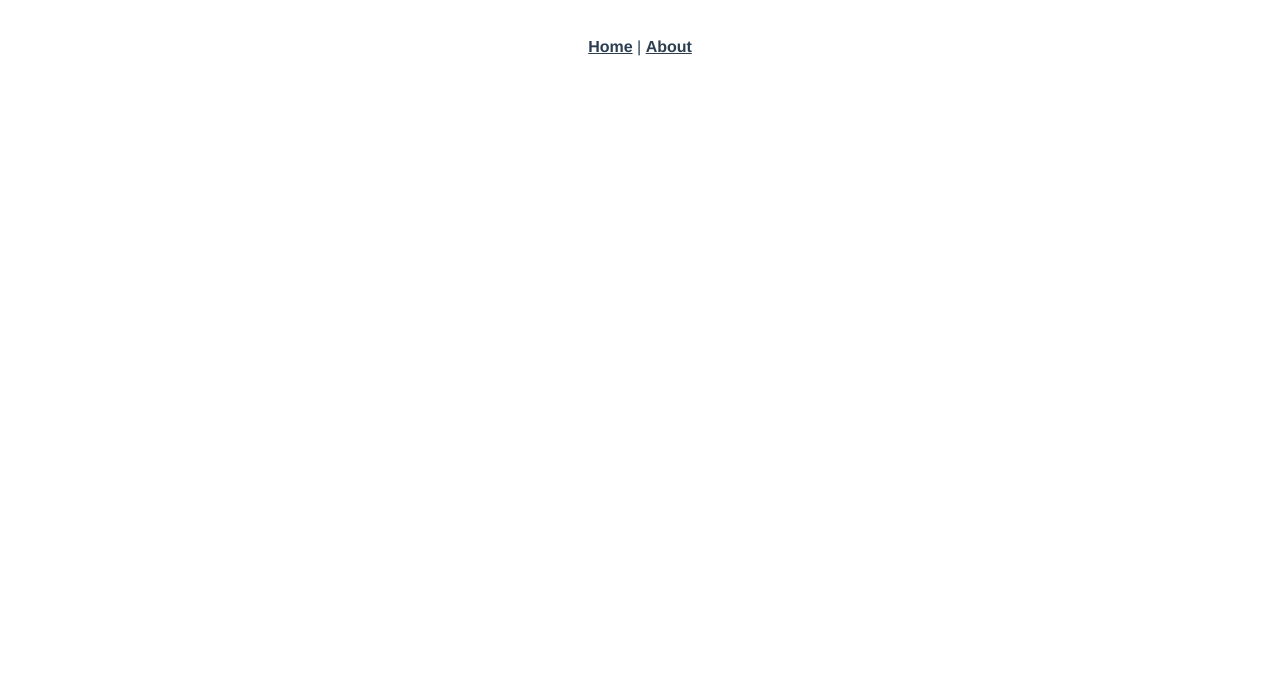
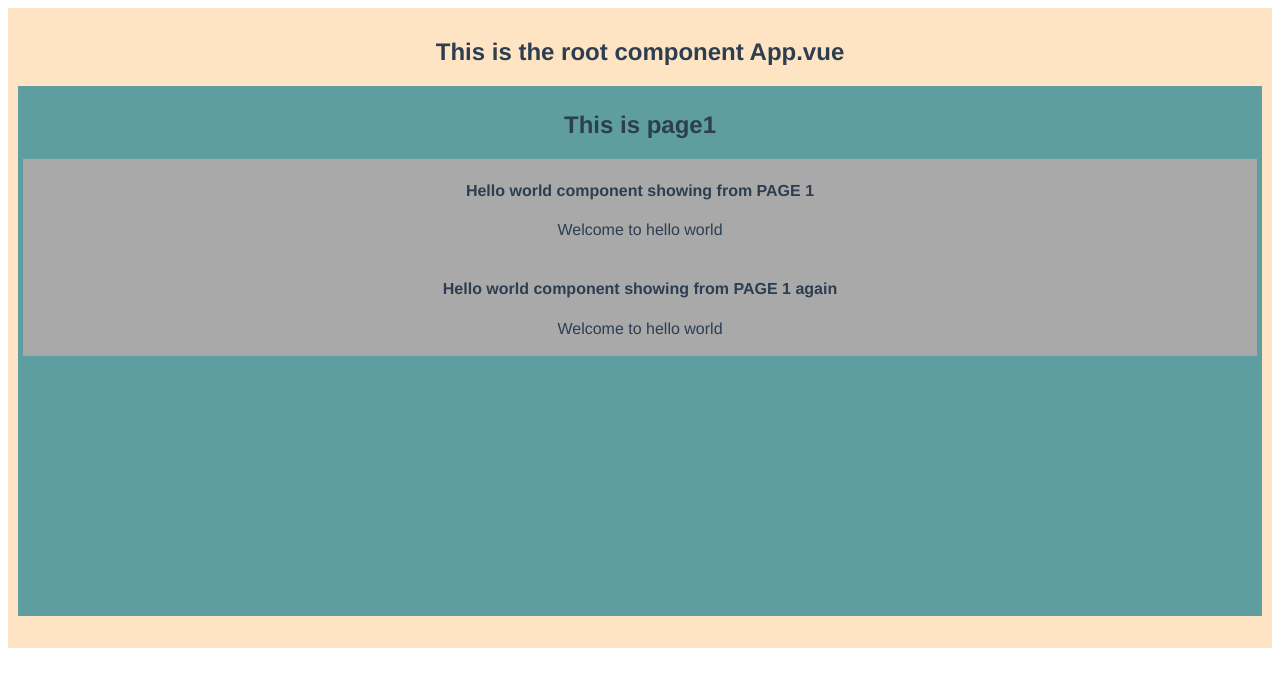
Before and after one commit to libin-techversant/vue-sample, a Vue app in the folder vue_sample/: page /#/page1 in a window 1280 px wide. Shown: the top 686 px of the page. Built offline with nearby package versions, Linux system fonts and the light colour scheme.

Commit message:
Components and routing

```diff
--- a/vue_sample/src/App.vue
+++ b/vue_sample/src/App.vue
@@ -1,31 +1,31 @@
 <template>
-  <div id="app">
-    <div id="nav">
-      <router-link to="/">Home</router-link> |
-      <router-link to="/about">About</router-link>
-    </div>
-    <router-view/>
+  <div id="app" class="app-class">
+      <h2>This is the root component App.vue</h2>
+      <page1/>
+      <!-- <router-view/> -->
   </div>
 </template>
+<script>
+import Page1 from '@/views/Page1'
+export default {
+  name : 'app',
+  components :{
+    'page1' : Page1
+  }
+}
+</script>
 
-<style>
-#app {
+<style scoped>
+.app-class {
   font-family: 'Avenir', Helvetica, Arial, sans-serif;
   -webkit-font-smoothing: antialiased;
   -moz-osx-font-smoothing: grayscale;
   text-align: center;
   color: #2c3e50;
-}
-#nav {
-  padding: 30px;
+  height: 620px;
+  background-color: bisque;
+  padding: 10px;
+
 }
 
-#nav a {
-  font-weight: bold;
-  color: #2c3e50;
-}
-
-#nav a.router-link-exact-active {
-  color: #42b983;
-}
 </style>
--- a/vue_sample/src/components/HelloWorld.vue
+++ b/vue_sample/src/components/HelloWorld.vue
@@ -1,57 +1,28 @@
 <template>
   <div class="hello">
-    <h1>{{ msg }}</h1>
-    <p>
-      For a guide and recipes on how to configure / customize this project,<br>
-      check out the
-      <a href="https://cli.vuejs.org" target="_blank" rel="noopener">vue-cli documentation</a>.
-    </p>
-    <h3>Installed CLI Plugins</h3>
-    <ul>
-      <li><a href="https://github.com/vuejs/vue-cli/tree/dev/packages/%40vue/cli-plugin-babel" target="_blank" rel="noopener">babel</a></li>
-    </ul>
-    <h3>Essential Links</h3>
-    <ul>
-      <li><a href="https://vuejs.org" target="_blank" rel="noopener">Core Docs</a></li>
-      <li><a href="https://forum.vuejs.org" target="_blank" rel="noopener">Forum</a></li>
-      <li><a href="https://chat.vuejs.org" target="_blank" rel="noopener">Community Chat</a></li>
-      <li><a href="https://twitter.com/vuejs" target="_blank" rel="noopener">Twitter</a></li>
-      <li><a href="https://news.vuejs.org" target="_blank" rel="noopener">News</a></li>
-    </ul>
-    <h3>Ecosystem</h3>
-    <ul>
-      <li><a href="https://router.vuejs.org" target="_blank" rel="noopener">vue-router</a></li>
-      <li><a href="https://vuex.vuejs.org" target="_blank" rel="noopener">vuex</a></li>
-      <li><a href="https://github.com/vuejs/vue-devtools#vue-devtools" target="_blank" rel="noopener">vue-devtools</a></li>
-      <li><a href="https://vue-loader.vuejs.org" target="_blank" rel="noopener">vue-loader</a></li>
-      <li><a href="https://github.com/vuejs/awesome-vue" target="_blank" rel="noopener">awesome-vue</a></li>
-    </ul>
+    <h4>Hello world component showing from {{parentName}}</h4>
+    <p>{{msg}}</p>
   </div>
 </template>
 
 <script>
 export default {
   name: 'HelloWorld',
-  props: {
-    msg: String
+  props : ['parentName'],
+  data() {
+    return{
+      msg : 'Welcome to hello world'
+    }
   }
 }
 </script>
 
 <!-- Add "scoped" attribute to limit CSS to this component only -->
 <style scoped>
-h3 {
-  margin: 40px 0 0;
-}
-ul {
-  list-style-type: none;
-  padding: 0;
-}
-li {
-  display: inline-block;
-  margin: 0 10px;
-}
-a {
-  color: #42b983;
-}
+  .hello {
+    color: #2c3e50;
+    background-color:darkgrey;
+    padding : 2px;
+  }
+
 </style>
--- a/vue_sample/src/router.js
+++ b/vue_sample/src/router.js
@@ -1,6 +1,8 @@
 import Vue from 'vue'
 import Router from 'vue-router'
-import Home from './views/Home.vue'
+import Home from '@/views/Home'
+import Page1 from '@/views/Page1'
+import Page2 from '@/views/Page2'
 
 Vue.use(Router)
 
@@ -12,12 +14,14 @@ export default new Router({
       component: Home
     },
     {
-      path: '/about',
-      name: 'about',
-      // route level code-splitting
-      // this generates a separate chunk (about.[hash].js) for this route
-      // which is lazy-loaded when the route is visited.
-      component: () => import(/* webpackChunkName: "about" */ './views/About.vue')
-    }
+      path: '/page1',
+      name: 'page1',
+      component: Page1
+    },
+    {
+      path: '/page2',
+      name: 'page2',
+      component: Page2
+    },
   ]
 })
--- a/vue_sample/src/views/About.vue
+++ /dev/null
@@ -1,5 +0,0 @@
-<template>
-  <div class="about">
-    <h1>This is an about page</h1>
-  </div>
-</template>
--- a/vue_sample/src/views/Home.vue
+++ b/vue_sample/src/views/Home.vue
@@ -1,18 +1,20 @@
 <template>
   <div class="home">
-    <img alt="Vue logo" src="../assets/logo.png">
-    <HelloWorld msg="Welcome to Your Vue.js App"/>
+      <h2>This is home page</h2>
   </div>
 </template>
-
 <script>
-// @ is an alias to /src
-import HelloWorld from '@/components/HelloWorld.vue'
-
 export default {
-  name: 'home',
-  components: {
-    HelloWorld
-  }
+  name : 'home',
 }
 </script>
+
+<style scoped>
+.home {
+  color: #2c3e50;
+  background-color: cadetblue;
+  padding : 5px;
+  height: 520px;
+}
+
+</style>
--- /dev/null
+++ b/vue_sample/src/views/Page1.vue
@@ -0,0 +1,26 @@
+<template>
+  <div class="page1">
+      <h2>This is page1</h2>
+      <hello-world :parentName="'PAGE 1'"/>
+      <hello-world :parentName="'PAGE 1 again'"/>
+  </div>
+</template>
+<script>
+import Hello from '@/components/HelloWorld'
+export default {
+  name : 'page1',
+  components : {
+      'hello-world' : Hello
+  }
+}
+</script>
+
+<style scoped>
+.page1 {
+  color: #2c3e50;
+  background-color: cadetblue;
+  padding : 5px;
+  height: 520px;
+}
+
+</style>
--- /dev/null
+++ b/vue_sample/src/views/Page2.vue
@@ -0,0 +1,26 @@
+<template>
+  <div class="page2">
+      <h2>This is page2</h2>
+      <hello-world :parentName="'PAGE 2'"/>
+  </div>
+</template>
+<script>
+import Hello from '@/components/HelloWorld'
+export default {
+  name : 'page1',
+  props : ['parentName'],
+  components : {
+      'hello-world' : Hello
+  }
+}
+</script>
+
+<style>
+.page2 {
+  color: #2c3e50;
+  background-color: cadetblue;
+  padding : 5px;
+  height: 520px;
+}
+
+</style>
```
